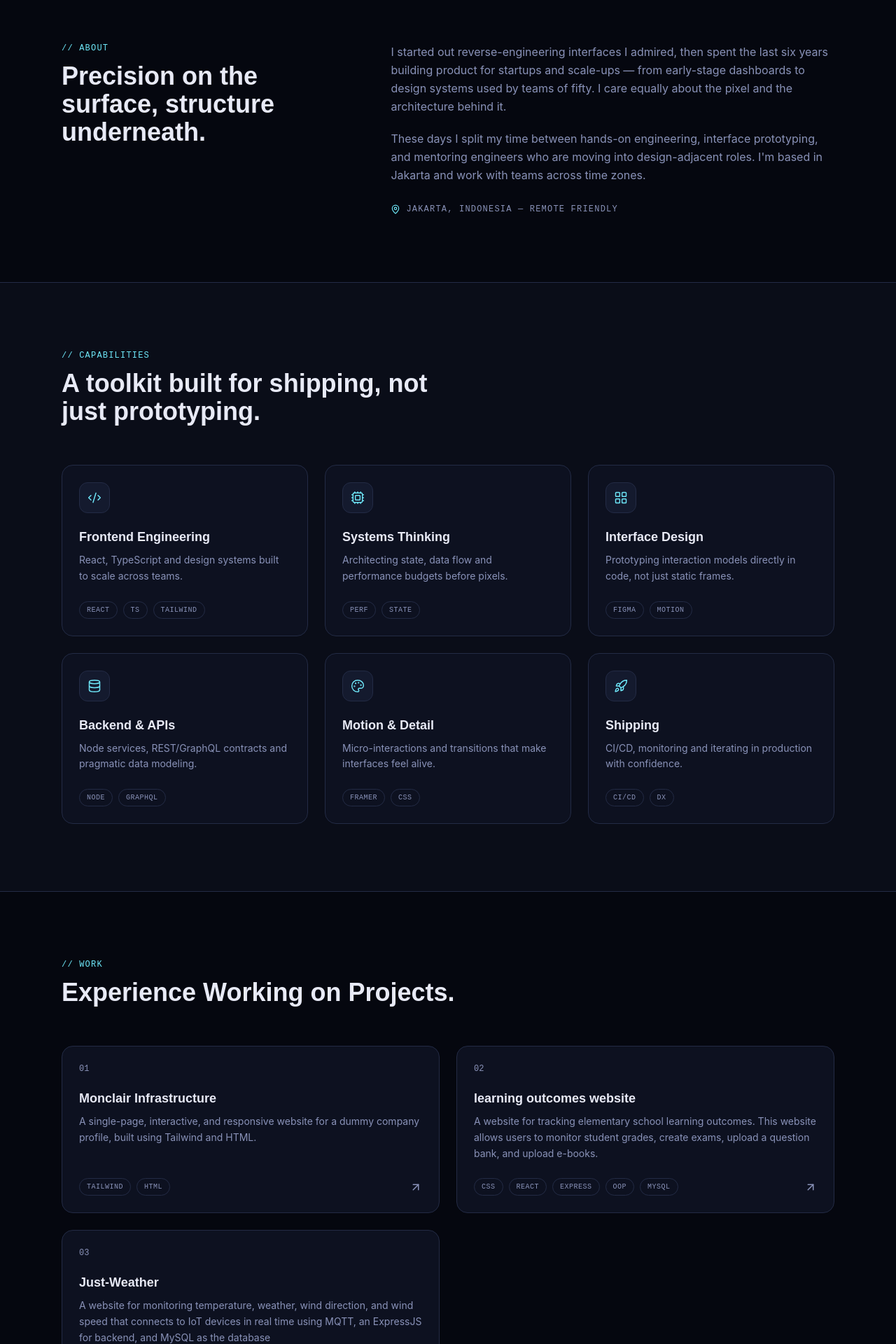
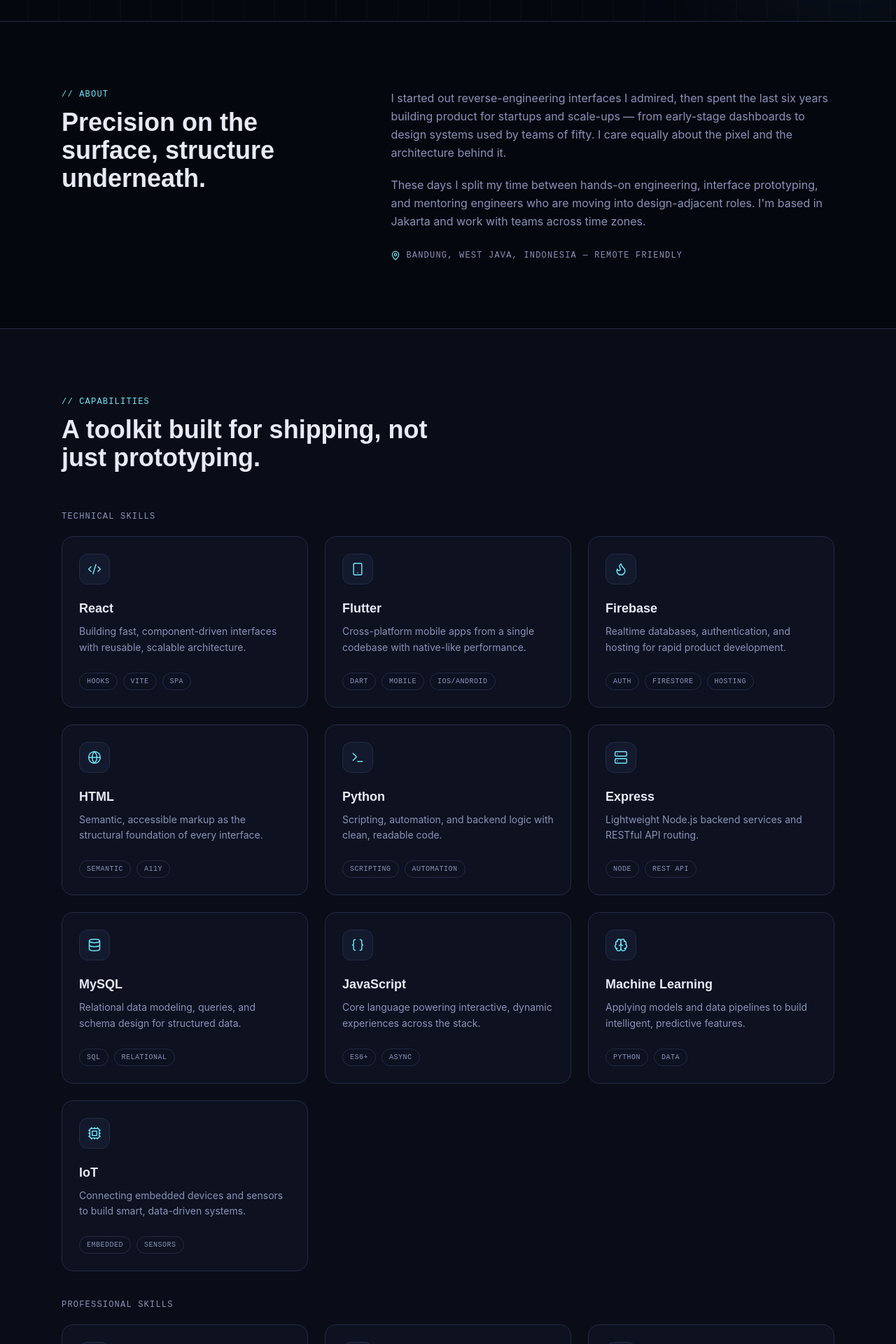
Before and after one commit to JustRizky02/webprofile, a React (Vite) app: page / in a window 1280 px wide. Shown: the part 880-2800 px from the top of the page at 70% size. Built offline with nearby package versions, Linux system fonts and the light colour scheme.

Commit message:
change content

```diff
--- a/src/App.jsx
+++ b/src/App.jsx
@@ -4,11 +4,20 @@ import Card from "./component/Card";
 import Button from "./component/Button";
 import {
     Code2,
+    Smartphone,
+    Flame,
+    Globe,
+    Terminal,
+    Server,
+    Database,
+    Braces,
+    Brain,
     Cpu,
-    Rocket,
-    LayoutGrid,
-    Database,
-    Palette,
+    Languages,
+    Component,
+    Users,
+    Zap,
+    Clock,
     Mail,
     MapPin,
 } from "lucide-react";
@@ -51,15 +60,26 @@ const PROJECTS = [
     },
 ];
 
-const SKILLS = [
-    { icon: Code2, title: "Frontend Engineering", description: "React, TypeScript and design systems built to scale across teams.", tags: ["React", "TS", "Tailwind"] },
-    { icon: Cpu, title: "Systems Thinking", description: "Architecting state, data flow and performance budgets before pixels.", tags: ["Perf", "State"] },
-    { icon: LayoutGrid, title: "Interface Design", description: "Prototyping interaction models directly in code, not just static frames.", tags: ["Figma", "Motion"] },
-    { icon: Database, title: "Backend & APIs", description: "Node services, REST/GraphQL contracts and pragmatic data modeling.", tags: ["Node", "GraphQL"] },
-    { icon: Palette, title: "Motion & Detail", description: "Micro-interactions and transitions that make interfaces feel alive.", tags: ["Framer", "CSS"] },
-    { icon: Rocket, title: "Shipping", description: "CI/CD, monitoring and iterating in production with confidence.", tags: ["CI/CD", "DX"] },
+const TECHNICAL_SKILLS = [
+    { icon: Code2, title: "React", description: "Building fast, component-driven interfaces with reusable, scalable architecture.", tags: ["Hooks", "Vite", "SPA"] },
+    { icon: Smartphone, title: "Flutter", description: "Cross-platform mobile apps from a single codebase with native-like performance.", tags: ["Dart", "Mobile", "iOS/Android"] },
+    { icon: Flame, title: "Firebase", description: "Realtime databases, authentication, and hosting for rapid product development.", tags: ["Auth", "Firestore", "Hosting"] },
+    { icon: Globe, title: "HTML", description: "Semantic, accessible markup as the structural foundation of every interface.", tags: ["Semantic", "A11y"] },
+    { icon: Terminal, title: "Python", description: "Scripting, automation, and backend logic with clean, readable code.", tags: ["Scripting", "Automation"] },
+    { icon: Server, title: "Express", description: "Lightweight Node.js backend services and RESTful API routing.", tags: ["Node", "REST API"] },
+    { icon: Database, title: "MySQL", description: "Relational data modeling, queries, and schema design for structured data.", tags: ["SQL", "Relational"] },
+    { icon: Braces, title: "JavaScript", description: "Core language powering interactive, dynamic experiences across the stack.", tags: ["ES6+", "Async"] },
+    { icon: Brain, title: "Machine Learning", description: "Applying models and data pipelines to build intelligent, predictive features.", tags: ["Python", "Data"] },
+    { icon: Cpu, title: "IoT", description: "Connecting embedded devices and sensors to build smart, data-driven systems.", tags: ["Embedded", "Sensors"] },
 ];
 
+const PROFESSIONAL_SKILLS = [
+    { icon: Languages, title: "Fluent English", description: "Comfortable communicating and documenting work for international teams.", tags: ["Communication"] },
+    { icon: Component, title: "OOP", description: "Designing maintainable systems around objects, classes, and clean abstractions.", tags: ["Design Patterns"] },
+    { icon: Users, title: "Leadership", description: "Guiding teams, mentoring engineers, and driving projects to completion.", tags: ["Mentoring", "Ownership"] },
+    { icon: Zap, title: "Fast Learner", description: "Quickly picking up new tools, frameworks, and domains with minimal ramp-up time.", tags: ["Adaptability"] },
+    { icon: Clock, title: "Time Management", description: "Prioritizing tasks effectively to consistently meet deadlines without sacrificing quality.", tags: ["Prioritization"] },
+];
 
 
 export default function App() {
@@ -115,11 +135,11 @@ export default function App() {
                         <div
                             className="mb-6 inline-flex items-center gap-2 rounded-full border border-[#232b45] bg-[#0d1120] px-4 py-1.5 font-mono text-[11px] uppercase tracking-widest text-[#8992b8]">
                             <span className="h-1.5 w-1.5 animate-pulse-dot rounded-full bg-[#6ee7f9]"/>
-                            Available for new projects
+                            Available for new projects and jobs
                         </div>
 
                         <h1 className="font-display text-4xl font-semibold leading-[1.1] sm:text-5xl lg:text-6xl">
-                            Elena Voss —{" "}
+                            MUHAMMAD RIZKY HERDIANSYAH —{" "}
                             <span
                                 className="bg-gradient-to-r from-[#6ee7f9] to-[#a78bfa] bg-clip-text text-transparent">
                 Interfaces
@@ -173,7 +193,7 @@ export default function App() {
                         </div>
                         <div
                             className="animate-float flex h-48 w-48 items-center justify-center rounded-full bg-gradient-to-br from-[#141a2e] to-[#0d1120] shadow-[0_0_60px_rgba(110,231,249,0.15)] ring-1 ring-[#232b45] sm:h-56 sm:w-56">
-                            <span className="font-display text-5xl font-semibold text-[#6ee7f9]">EV</span>
+                            <span className="font-display text-5xl font-semibold text-[#6ee7f9]">MRH</span>
                         </div>
                     </div>
                 </div>
@@ -207,7 +227,7 @@ export default function App() {
                         <div
                             className="flex items-center gap-2 pt-2 font-mono text-xs uppercase tracking-widest text-[#8992b8]">
                             <MapPin size={14} className="text-[#6ee7f9]"/>
-                            Jakarta, Indonesia — Remote friendly
+                            Bandung, West Java, Indonesia — Remote friendly
                         </div>
                     </div>
                 </div>
@@ -225,10 +245,28 @@ export default function App() {
                         </h2>
                     </div>
 
+                    {/* Technical Skills */}
+                    <div className="mb-10">
+                        <p className="mb-5 font-mono text-xs uppercase tracking-widest text-[#8992b8]">
+                            Technical Skills
+                        </p>
                         <div className="grid grid-cols-1 gap-6 sm:grid-cols-2 lg:grid-cols-3">
-                        {SKILLS.map((skill) => (
+                            {TECHNICAL_SKILLS.map((skill) => (
                                 <Card key={skill.title} {...skill} />
                             ))}
+                        </div>
+                    </div>
+
+                    {/* Professional Skills */}
+                    <div>
+                        <p className="mb-5 font-mono text-xs uppercase tracking-widest text-[#8992b8]">
+                            Professional Skills
+                        </p>
+                        <div className="grid grid-cols-1 gap-6 sm:grid-cols-2 lg:grid-cols-3">
+                            {PROFESSIONAL_SKILLS.map((skill) => (
+                                <Card key={skill.title} {...skill} />
+                            ))}
+                        </div>
                     </div>
                 </div>
             </section>
@@ -267,13 +305,19 @@ export default function App() {
                         Have a project in mind? Let's build it right.
                     </h2>
                     <p className="mx-auto mt-5 max-w-md text-[#8992b8]">
-                        Open to freelance engagements, collaborations and interesting
-                        technical problems. Usually replies within 24 hours.
+                        Open to, work, freelance engagements, collaborations and
+                        interesting technical problems. Usually replies within 24 hours.
                     </p>
                     <div className="mt-9 flex flex-wrap items-center justify-center gap-4">
-                        <Button href="mailto:hello@example.com" variant="primary" icon={false}>
+                        <Button
+                            href="https://mail.google.com/mail/?view=cm&fs=1&to=rizky30054@gmail.com&su=Project%20Inquiry"
+                            target="_blank"
+                            rel="noopener noreferrer"
+                            variant="primary"
+                            icon={false}
+                        >
                             <span className="flex items-center gap-2">
-                <Mail size={16}/> hello@example.com
+                                <Mail size={16}/> rizky30054@gmail.com
                             </span>
                         </Button>
                         <Button href="#home" variant="outline">
--- a/src/component/footer.jsx
+++ b/src/component/footer.jsx
@@ -1,17 +1,17 @@
 import { Mail, ArrowUp } from "lucide-react";
-import { FaGithub, FaLinkedin, FaTwitter } from "react-icons/fa";
+import { FaGithub, FaLinkedin, FaInstagram } from "react-icons/fa";
 const SOCIALS = [
-    { icon: FaGithub, href: "https://github.com/", label: "GitHub" },
-    { icon: FaLinkedin, href: "https://linkedin.com/", label: "LinkedIn" },
-    { icon: FaTwitter, href: "https://twitter.com/", label: "Twitter" },
-    { icon: Mail, href: "mailto:hello@example.com", label: "Email" },
+    { icon: FaGithub, href: "https://github.com/JustRizky02", label: "GitHub" },
+    { icon: FaLinkedin, href: "https://www.linkedin.com/in/muhammad-rizky-herdiansyah-a00379310?utm_source=share&utm_campaign=share_via&utm_content=profile&utm_medium=android_app", label: "LinkedIn" },
+    { icon: FaInstagram, href: "https://www.instagram.com/justrizky02?igsh=MXhsY2hyMDJ0eXd3dg==", label: "Instagram" },
+    { icon: Mail, href: "rizky30054@gmail.com", label: "Email" },
 ];
 
 const LINKS = [
     { label: "Home", href: "#home" },
     { label: "About", href: "#about" },
+    { label: "Skills", href: "#skills" },
     { label: "Work", href: "#work" },
-    { label: "Skills", href: "#skills" },
     { label: "Contact", href: "#contact" },
 ];
 
@@ -33,7 +33,7 @@ function Footer() {
                                 <span className="absolute inline-flex h-full w-full animate-pulse-dot rounded-full bg-[#6ee7f9]" />
                             </span>
 
-                            EV<span className="text-[#6ee7f9]">.</span>SYS
+                            MRH<span className="text-[#6ee7f9]">.</span>FS
                         </div>
 
                         <p className="max-w-sm text-sm leading-relaxed text-[#8992b8]">
@@ -109,7 +109,7 @@ function Footer() {
                 >
 
                     <p>
-                        © {CURRENT_YEAR} Elena Voss — All systems documented
+                        © {2026} Muhammad Rizky Herdiansyah — Build With Love
                     </p>
 
 
--- a/src/component/navbar.jsx
+++ b/src/component/navbar.jsx
@@ -41,7 +41,7 @@ export default function Navbar() {
             <span className="absolute inline-flex h-full w-full animate-pulse-dot rounded-full bg-[#6ee7f9]" />
           </span>
                     <span>
-            EV<span className="text-[#6ee7f9]">.</span>SYS
+            MRH<span className="text-[#6ee7f9]">.</span>FS
           </span>
                 </a>
 
```
Lines whose indentation alone changed are shown as unchanged.
